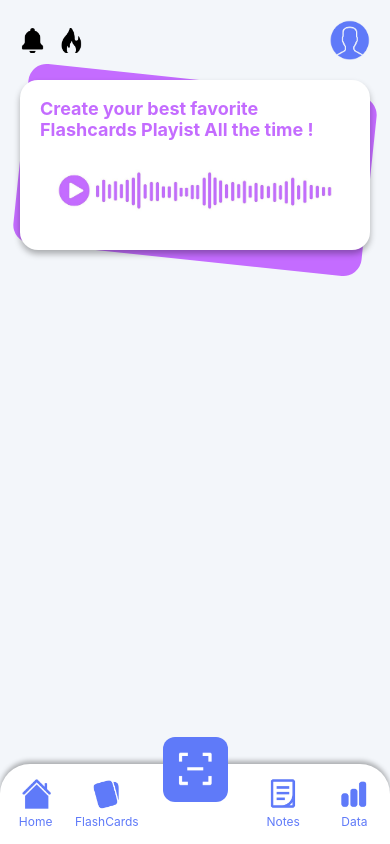
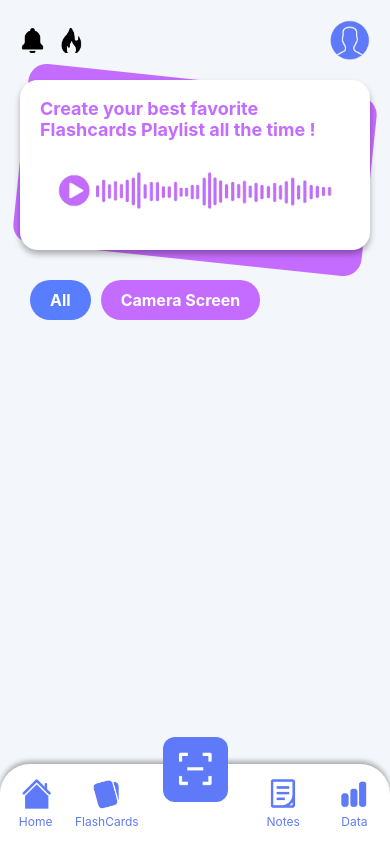
Before and after one commit to sapphiregaze/Intelli-Learn, a React Native app in the folder mobile/: screen /FlashCards in a window 390 px wide. Built offline with nearby package versions, Linux system fonts and the light colour scheme.

Commit message:
Fix Buttons

```diff
--- a/mobile/FlashCardsScreen.js
+++ b/mobile/FlashCardsScreen.js
@@ -38,7 +38,7 @@ export default function TestScreen() {
         </TouchableOpacity>
         {/* White Rectangle */}
         <View style={styles.headerRectangle}>
-          <Text style={styles.headerRectangleText}>Create your best favorite Flashcards Playist All the time !</Text>
+          <Text style={styles.headerRectangleText}>Create your best favorite Flashcards Playlist all the time !</Text>
           <Image
             source={require('./assets/music.jpg')}
             style={styles.musicImage}
@@ -46,6 +46,15 @@ export default function TestScreen() {
           />
         </View>
         <View style={styles.purpleRectangle}></View>
+      </View>
+
+          <View style={styles.buttonContainer}>
+        <TouchableOpacity style={styles.roundedButtonBlue}>
+          <Text style={styles.buttonText}>All</Text>
+        </TouchableOpacity>
+        <TouchableOpacity style={styles.roundedButtonPurple}>
+          <Text style={styles.buttonText}>Camera Screen</Text>
+        </TouchableOpacity>
       </View>
 
       <View style={styles.content}>
@@ -200,6 +209,30 @@ const styles = StyleSheet.create({
     borderRadius: 18,
     transform: [{ rotate: '6deg' }],
     zIndex: -1,
-  }
-
+  },
+  buttonContainer: {
+    flexDirection: 'row',
+    justifyContent: 'left',
+    marginTop: 200,
+    marginLeft: 30,
+  },
+  roundedButtonBlue: {
+    backgroundColor: '#597DFF',
+    borderRadius: 30,
+    paddingVertical: 10,
+    paddingHorizontal: 20,
+    marginRight: 10,
+  },
+  roundedButtonPurple: {
+    backgroundColor: '#C46CFF',
+    borderRadius: 30,
+    paddingVertical: 10,
+    paddingHorizontal: 20,
+  },
+  buttonText: {
+    color: 'white',
+    fontSize: 16,
+    fontWeight: 'bold',
+    textAlign: 'center',
+  },
 });
```
